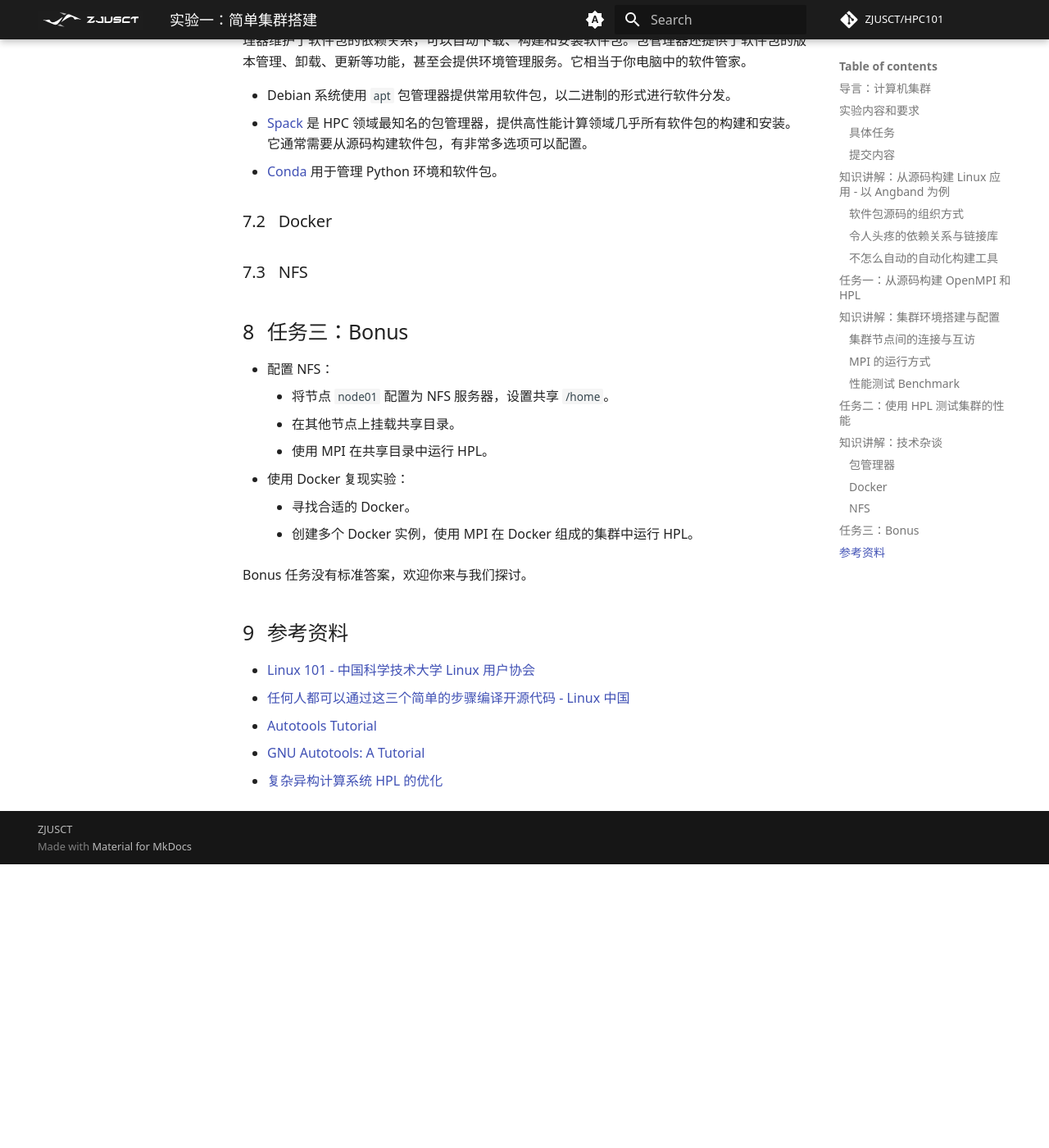
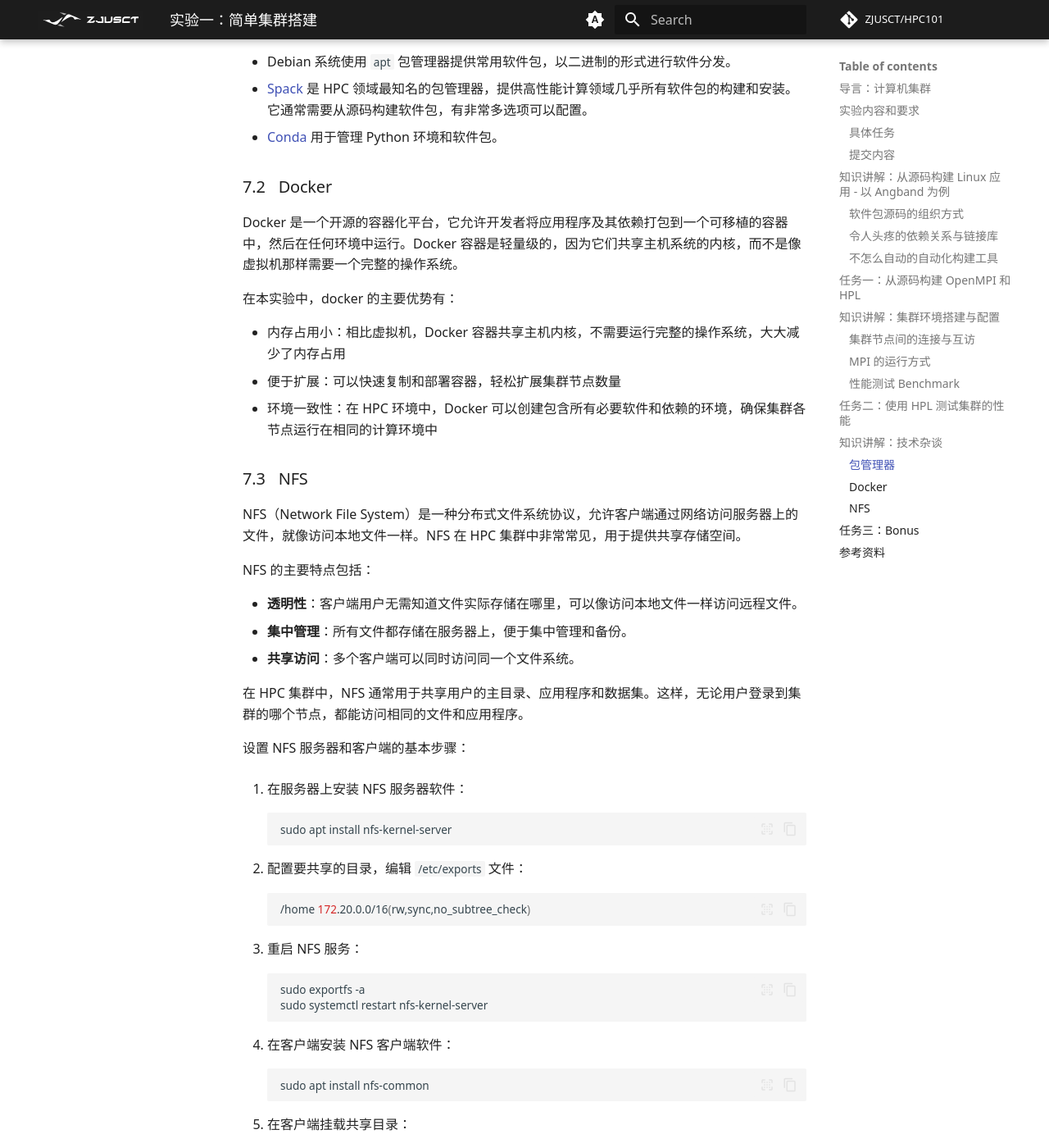
Before and after one commit to wys917/HPC101, an MkDocs documentation site: the page built from docs/lab/Lab1-MiniCluster/index.md, in a window 1280 px wide and 1400 px high, scrolled down 19217 px. Shown: the whole window at 82% size. Built offline with MkDocs 1.6.1 and Material for MkDocs 9.7.7, drawn with Linux system fonts in a browser that asks for light colours; some web fonts are replaced; comment, search, counter and statistics services are not loaded; before the commit the page ends 20271 px from its top, so only the background shows below that; some of the changed text lies outside the part shown.

Commit message:
feat: refine lab1

````diff
--- a/docs/lab/Lab1-MiniCluster/index.md
+++ b/docs/lab/Lab1-MiniCluster/index.md
@@ -816,8 +816,7 @@ LU 分解完成后，HPL 使用回代求解 $x$，并验证解的正确性。
         ```
 
 === "使用你喜欢的方式搭建集群"
-
-   如果你觉得这两种方法都不适合你，请使用你喜欢的方式搭建集群，并完成 HPL 测试。
+     如果你觉得这两种方法都不适合你，请使用你喜欢的方式搭建集群，并完成 HPL 测试。
 
 
 
@@ -833,17 +832,61 @@ LU 分解完成后，HPL 使用回代求解 $x$，并验证解的正确性。
 
 ### Docker
 
+Docker 是一个开源的容器化平台，它允许开发者将应用程序及其依赖打包到一个可移植的容器中，然后在任何环境中运行。Docker 容器是轻量级的，因为它们共享主机系统的内核，而不是像虚拟机那样需要一个完整的操作系统。
+
+在本实验中，docker 的主要优势有：
+
+- 内存占用小：相比虚拟机，Docker 容器共享主机内核，不需要运行完整的操作系统，大大减少了内存占用
+- 便于扩展：可以快速复制和部署容器，轻松扩展集群节点数量
+- 环境一致性：在 HPC 环境中，Docker 可以创建包含所有必要软件和依赖的环境，确保集群各节点运行在相同的计算环境中
+
 ### NFS
+
+NFS（Network File System）是一种分布式文件系统协议，允许客户端通过网络访问服务器上的文件，就像访问本地文件一样。NFS 在 HPC 集群中非常常见，用于提供共享存储空间。
+
+NFS 的主要特点包括：
+
+- **透明性**：客户端用户无需知道文件实际存储在哪里，可以像访问本地文件一样访问远程文件。
+- **集中管理**：所有文件都存储在服务器上，便于集中管理和备份。
+- **共享访问**：多个客户端可以同时访问同一个文件系统。
+
+在 HPC 集群中，NFS 通常用于共享用户的主目录、应用程序和数据集。这样，无论用户登录到集群的哪个节点，都能访问相同的文件和应用程序。
+
+设置 NFS 服务器和客户端的基本步骤：
+
+1. 在服务器上安装 NFS 服务器软件：
+   ```bash
+   sudo apt install nfs-kernel-server
+   ```
+
+2. 配置要共享的目录，编辑 `/etc/exports` 文件：
+   ```bash
+   /home 172.20.0.0/16(rw,sync,no_subtree_check)
+   ```
+
+3. 重启 NFS 服务：
+   ```bash
+   sudo exportfs -a
+   sudo systemctl restart nfs-kernel-server
+   ```
+
+4. 在客户端安装 NFS 客户端软件：
+   ```bash
+   sudo apt install nfs-common
+   ```
+
+5. 在客户端挂载共享目录：
+   ```bash
+   sudo mount server_ip:/home /home
+   ```
+    确认成功挂载后可以写到 `/etc/fstab` 文件中，这样每次开机都会自动挂载。
+
+
+通过 NFS，集群中的所有节点可以共享相同的文件系统，简化了文件管理和应用程序部署。
 
 ## 任务三：Bonus
 
-- 配置 NFS：
-    - 将节点 `node01` 配置为 NFS 服务器，设置共享 `/home`。
-    - 在其他节点上挂载共享目录。
-    - 使用 MPI 在共享目录中运行 HPL。
-- 使用 Docker 复现实验：
-    - 寻找合适的 Docker。
-    - 创建多个 Docker 实例，使用 MPI 在 Docker 组成的集群中运行 HPL。
+你可以按照兴趣，完成 [Bonus 任务](#具体任务)。
 
 Bonus 任务没有标准答案，欢迎你来与我们探讨。
 
````
